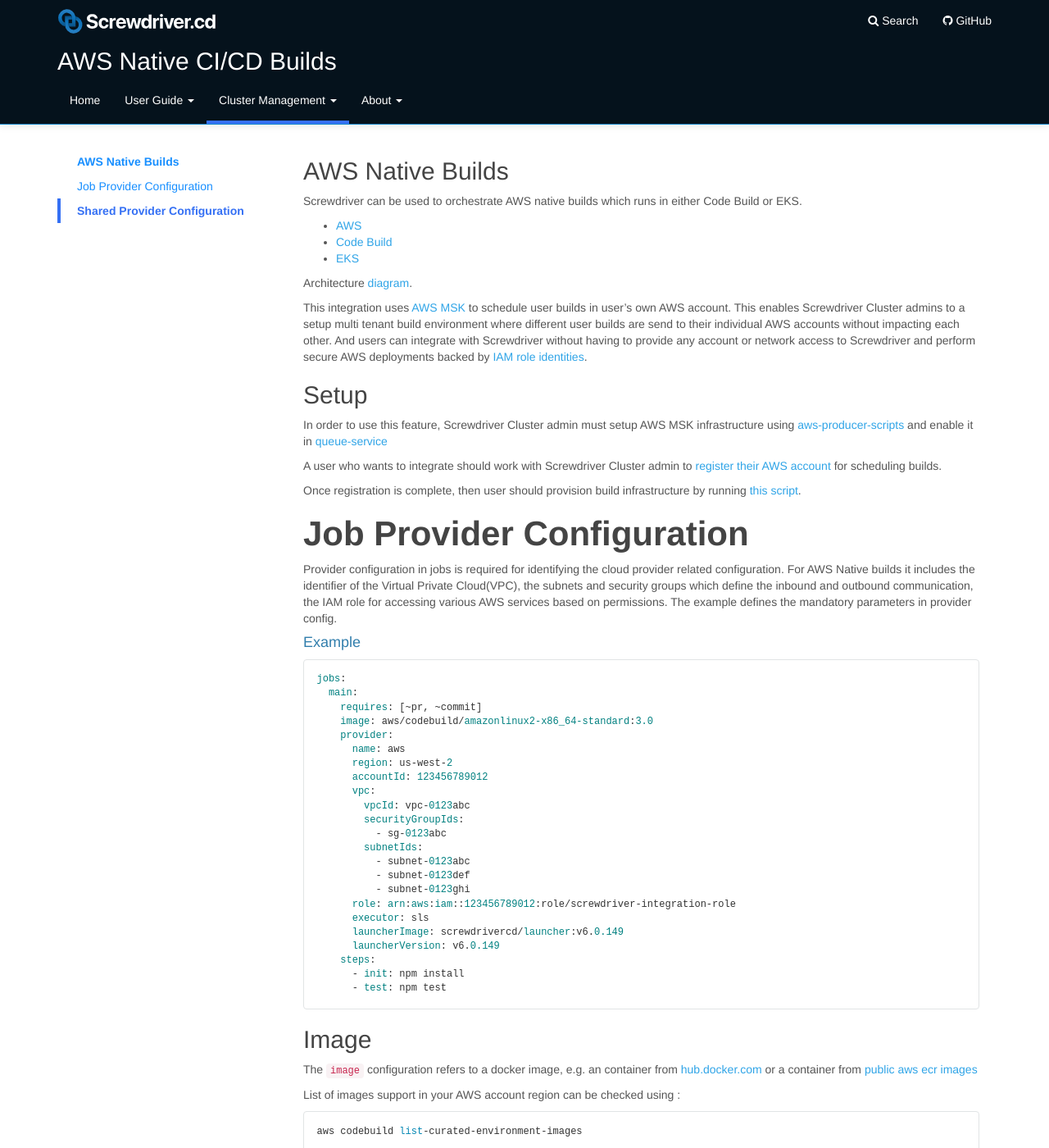
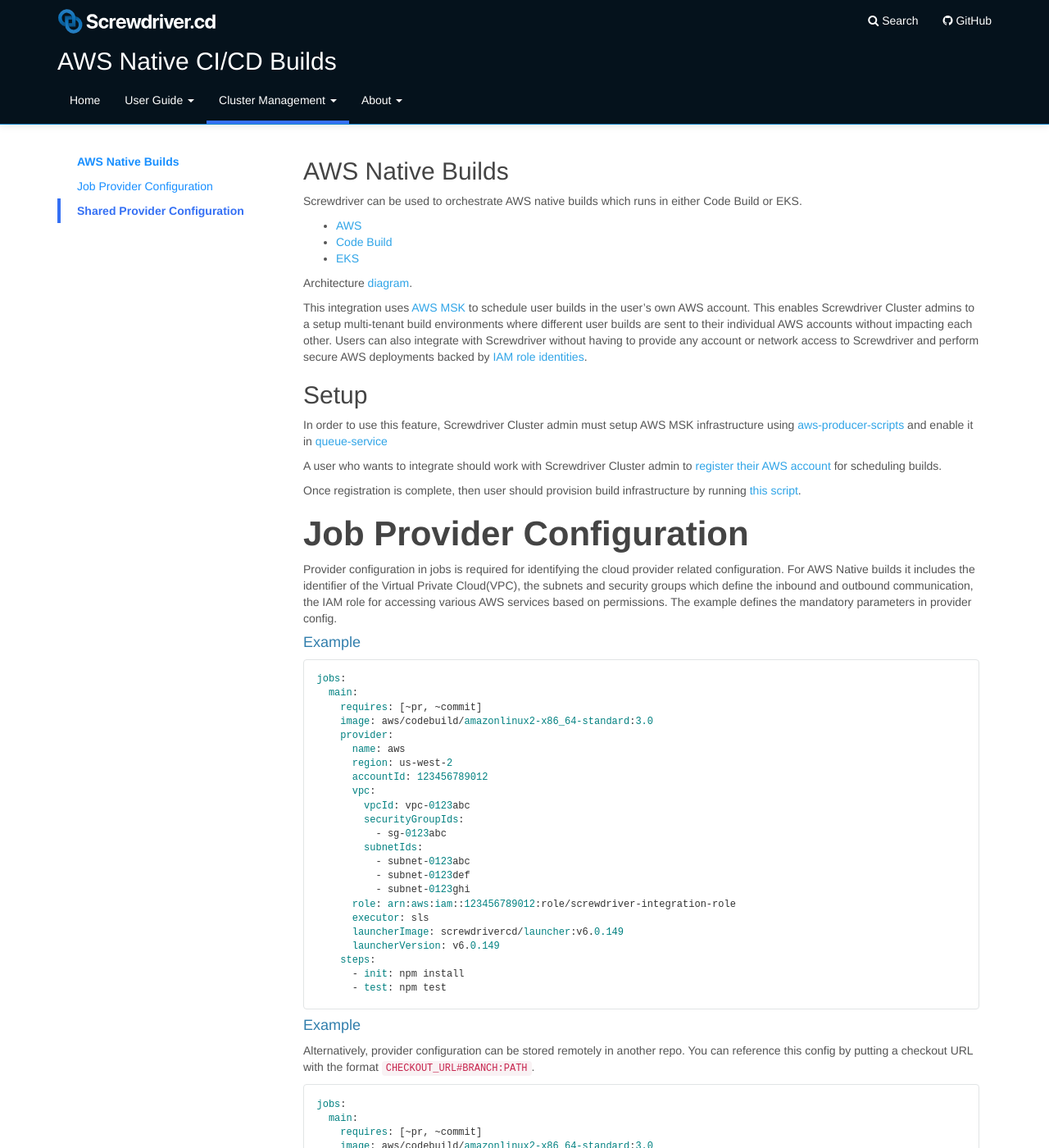
Before and after one commit to screwdriver-cd/guide, a Jekyll site: the page built from docs/cluster-management/aws-integration.md, in a window 1280 px wide and 1400 px high. Shown: the whole window at 82% size. Built offline with Jekyll 4.4.1, drawn with Linux system fonts in a browser that asks for light colours; some of the changed text lies outside the part shown.

Commit message:
fix(2676): Add external provider docs (#522)

````diff
--- a/docs/cluster-management/aws-integration.md
+++ b/docs/cluster-management/aws-integration.md
@@ -24,7 +24,7 @@ Screwdriver can be used to orchestrate AWS native builds which runs in either Co
 
 Architecture [diagram](https://github.com/screwdriver-cd/screwdriver/issues/2550#issuecomment-930380829).
 
-This integration uses [AWS MSK](https://aws.amazon.com/msk/) to schedule user builds in user's own AWS account. This enables Screwdriver Cluster admins to a setup multi tenant build environment where different user builds are send to their individual AWS accounts without impacting each other. And users can integrate with Screwdriver without having to provide any account or network access to Screwdriver and perform secure AWS deployments backed by [IAM role identities](https://aws.amazon.com/iam/).
+This integration uses [AWS MSK](https://aws.amazon.com/msk/) to schedule user builds in the user's own AWS account. This enables Screwdriver Cluster admins to a setup multi-tenant build environments where different user builds are sent to their individual AWS accounts without impacting each other. Users can also integrate with Screwdriver without having to provide any account or network access to Screwdriver and perform secure AWS deployments backed by [IAM role identities](https://aws.amazon.com/iam/).
 
 ## Setup
 
@@ -33,8 +33,10 @@ In order to use this feature, Screwdriver Cluster admin must setup AWS MSK infra
 A user who wants to integrate should work with Screwdriver Cluster admin to [register their AWS account](https://github.com/screwdriver-cd/aws-consumer-scripts/#prerequisite) for scheduling builds.
 
 Once registration is complete, then user should provision build infrastructure by running [this script](https://github.com/screwdriver-cd/aws-consumer-scripts/#instructions).
+
 # Job Provider Configuration
 Provider configuration in jobs is required for identifying the cloud provider related configuration. For AWS Native builds it includes the identifier of the Virtual Private Cloud(VPC), the subnets and security groups which define the inbound and outbound communication, the IAM role for accessing various AWS services based on permissions. The example defines the mandatory parameters in provider config.
+
 #### Example
 ```
 jobs:
@@ -57,6 +59,20 @@ jobs:
       executor: sls
       launcherImage: screwdrivercd/launcher:v6.0.149
       launcherVersion: v6.0.149
+    steps:
+      - init: npm install
+      - test: npm test
+```
+
+#### Example
+Alternatively, provider configuration can be stored remotely in another repo. You can reference this config by putting a checkout URL with the format `CHECKOUT_URL#BRANCH:PATH`.
+
+```
+jobs:
+  main:
+    requires: [~pr, ~commit]
+    image: aws/codebuild/amazonlinux2-x86_64-standard:3.0
+    provider: git@github.com:configs/aws.git#main:cd/aws/provider.yaml
     steps:
       - init: npm install
       - test: npm test
````
